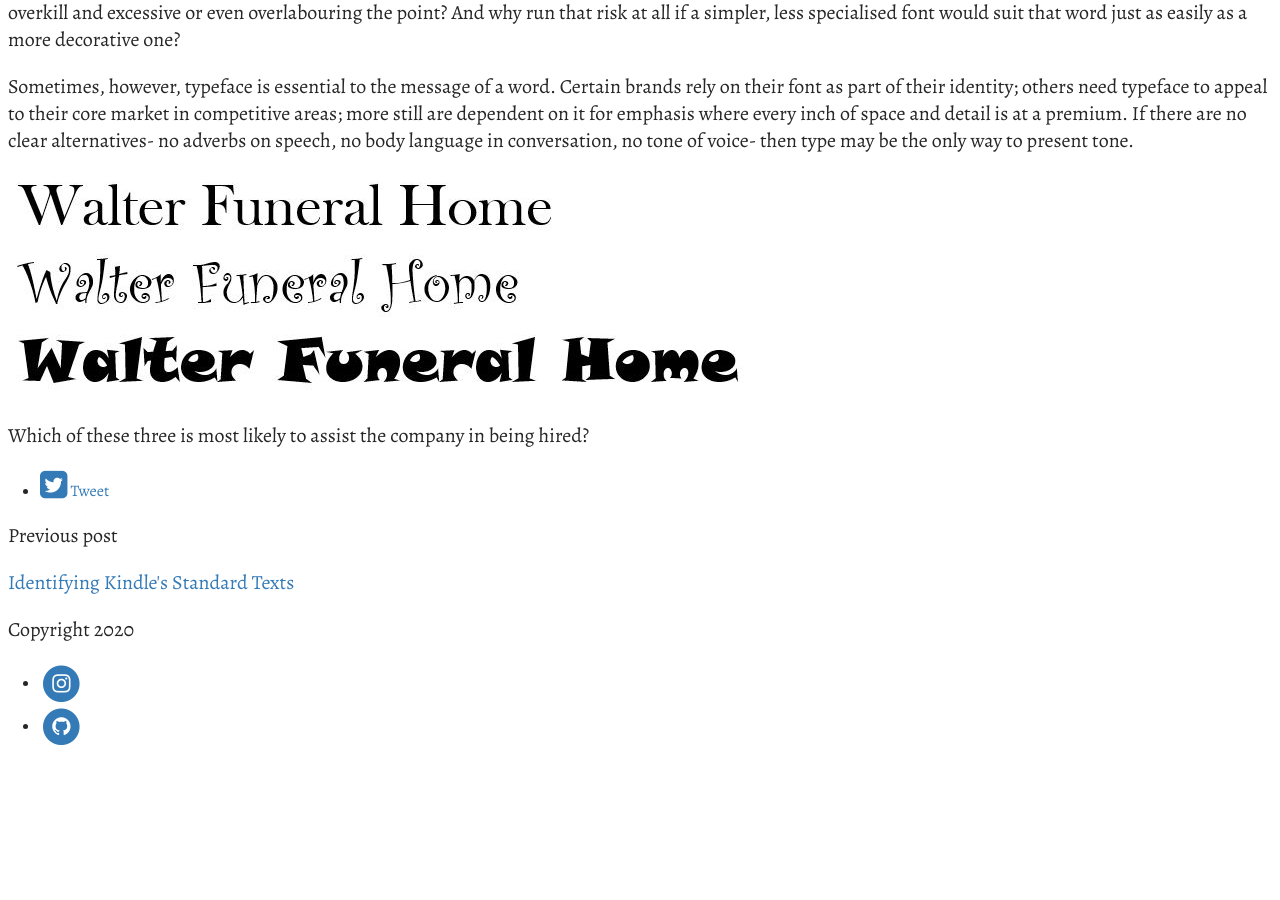
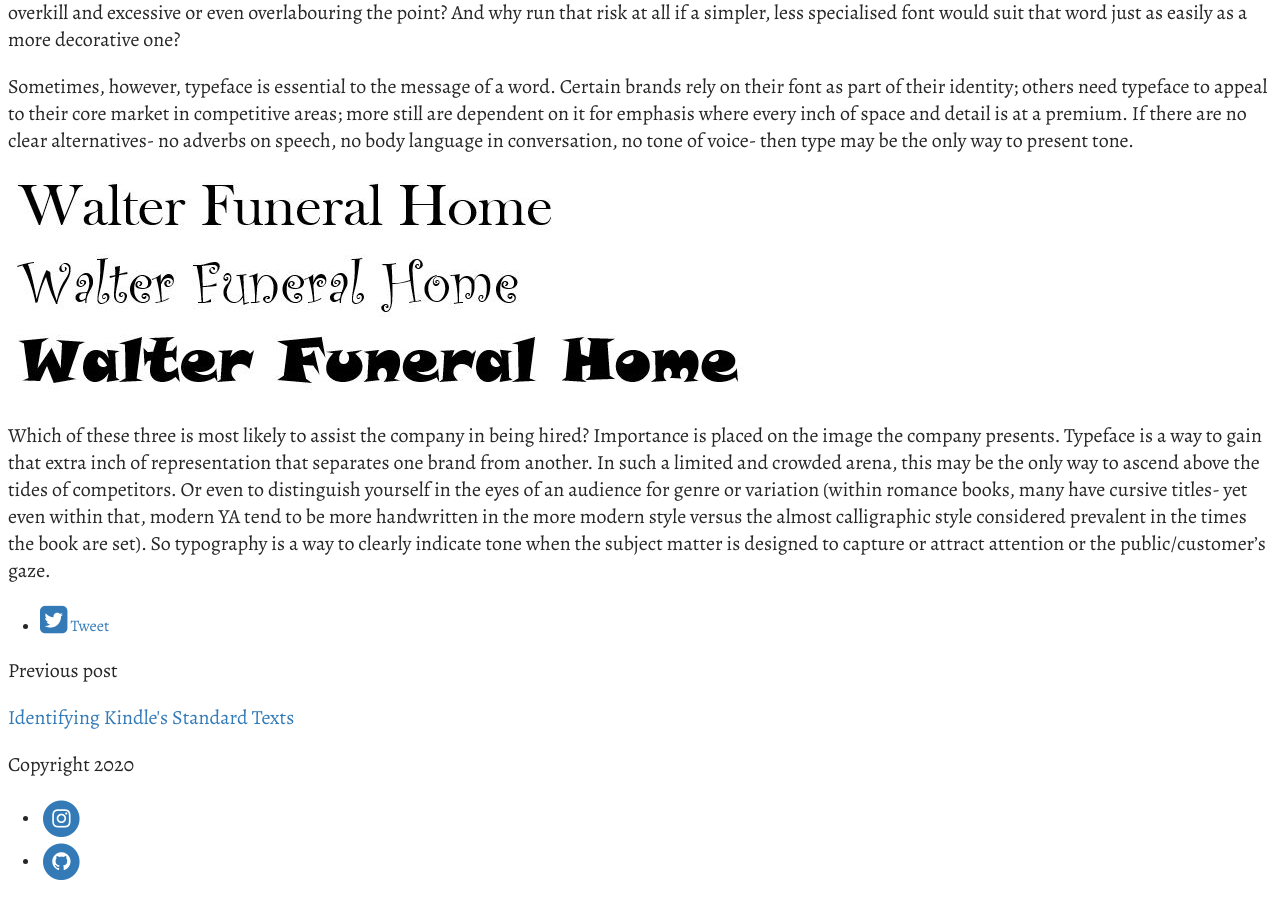
Before and after one commit to eyescroll/BrookesBlog, a Jekyll site: the page built from _posts/2020-10-07-is-tone-the-responsibility-of-font.md, in a window 1280 px wide and 900 px high, scrolled down 1087 px. Built offline with Jekyll 4.4.1, drawn with Linux system fonts in a browser that asks for light colours; some web fonts are replaced; before the commit the page ends 1852 px from its top, so only the background shows below that.

Commit message:
Update Post “2020-10-07-is-tone-the-responsibility-of-font”

```diff
--- a/_posts/2020-10-07-is-tone-the-responsibility-of-font.md
+++ b/_posts/2020-10-07-is-tone-the-responsibility-of-font.md
@@ -8,16 +8,12 @@ comments: true
 ---
 A word can have a number of meanings and interpretations, especially when written. One way to indicate tone is through the typeface and font, which is incredibly common in most forms of media. Yet simply because it *can* indicate tone, does this mean it *should*?
 
-
-
 It is easy to say yes. The subconscious effect of typeface typeface has been well documented (simply type "TED typography" into YouTube for examples) and is a major aspect of study in typography. Why should writers and designers and marketers waste such a valuable and easily accessible tool when it has proven so effective? A serif for class, size for emphasis and to draw focus, cursive/script/handwritten styles for a more personal touch, novelty to depict genre or origin; even a minor change in design can shake the word to its core. To its very meaning. Such a fundamental impact, it can be argued, would make it an irresponsibility or even negligence on the part of the creators to ignore this.
 
 And yet, to rely too heavily on typography to convey tone and meaning could also be considered lazy or overkill. Part of the reason certain fonts, such as the infamous Helvetica, became so popular was their monotone and ubiquity. Their simplicity allowed them to stand out from the "shouting" of specialised fonts. This divergence into less decorative typefaces proved a huge success in several cases (Gill Sans and the Johnston typeface, for example, were the key factors in rebranding the railway systems of England and gained widespread popularity despite having little relation to the words themselves). It can be argued that the more "basic" types stand out due to their distinction from the noise of specialised fonts. Even typographers recommend limited use of novelty fonts and often banish them to outskirts altogether in favour of legibility. At what point does a typeface go from conveying the desired tone, to being overkill and excessive or even overlabouring the point? And why run that risk at all if a simpler, less specialised font would suit that word just as easily as a more decorative one?
-
-
 
 Sometimes, however, typeface is essential to the message of a word. Certain brands rely on their font as part of their identity; others need typeface to appeal to their core market in competitive areas; more still are dependent on it for emphasis where every inch of space and detail is at a premium. If there are no clear alternatives- no adverbs on speech, no body language in conversation, no tone of voice- then type may be the only way to present tone.
 
 ![](../uploads/article3-walterfuneralhome.jpg)
 
-Which of these three is most likely to assist the company in being hired?
+Which of these three is most likely to assist the company in being hired? Importance is placed on the image the company presents. Typeface is a way to gain that extra inch of representation that separates one brand from another. In such a limited and crowded arena, this may be the only way to ascend above the tides of competitors. Or even to distinguish yourself in the eyes of an audience for genre or variation (within romance books, many have cursive titles- yet even within that, modern YA tend to be more handwritten in the more modern style versus the almost calligraphic style considered prevalent in the times the book are set). So typography is a way to clearly indicate tone when the subject matter is designed to capture or attract attention or the public/customer's gaze.
```
